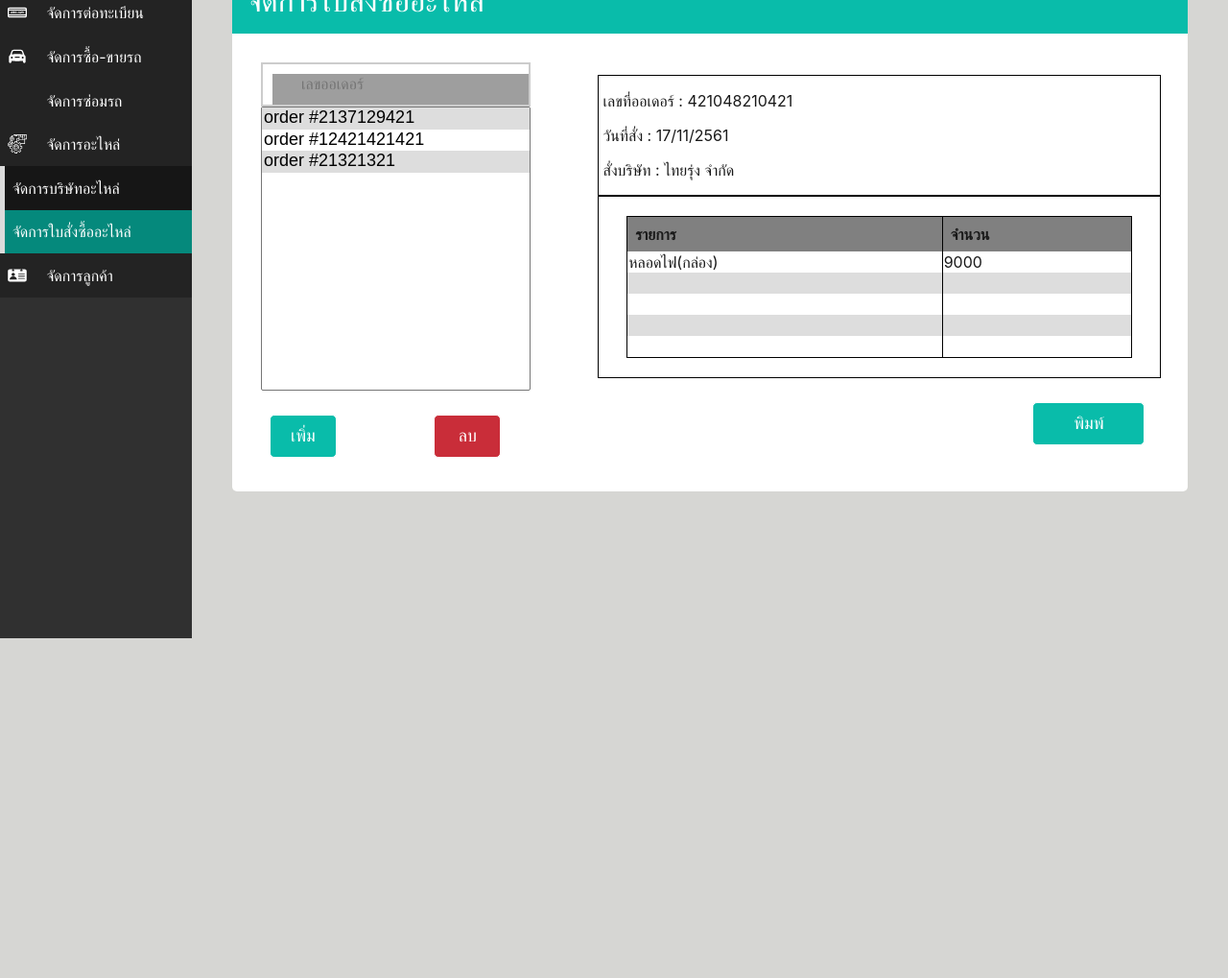
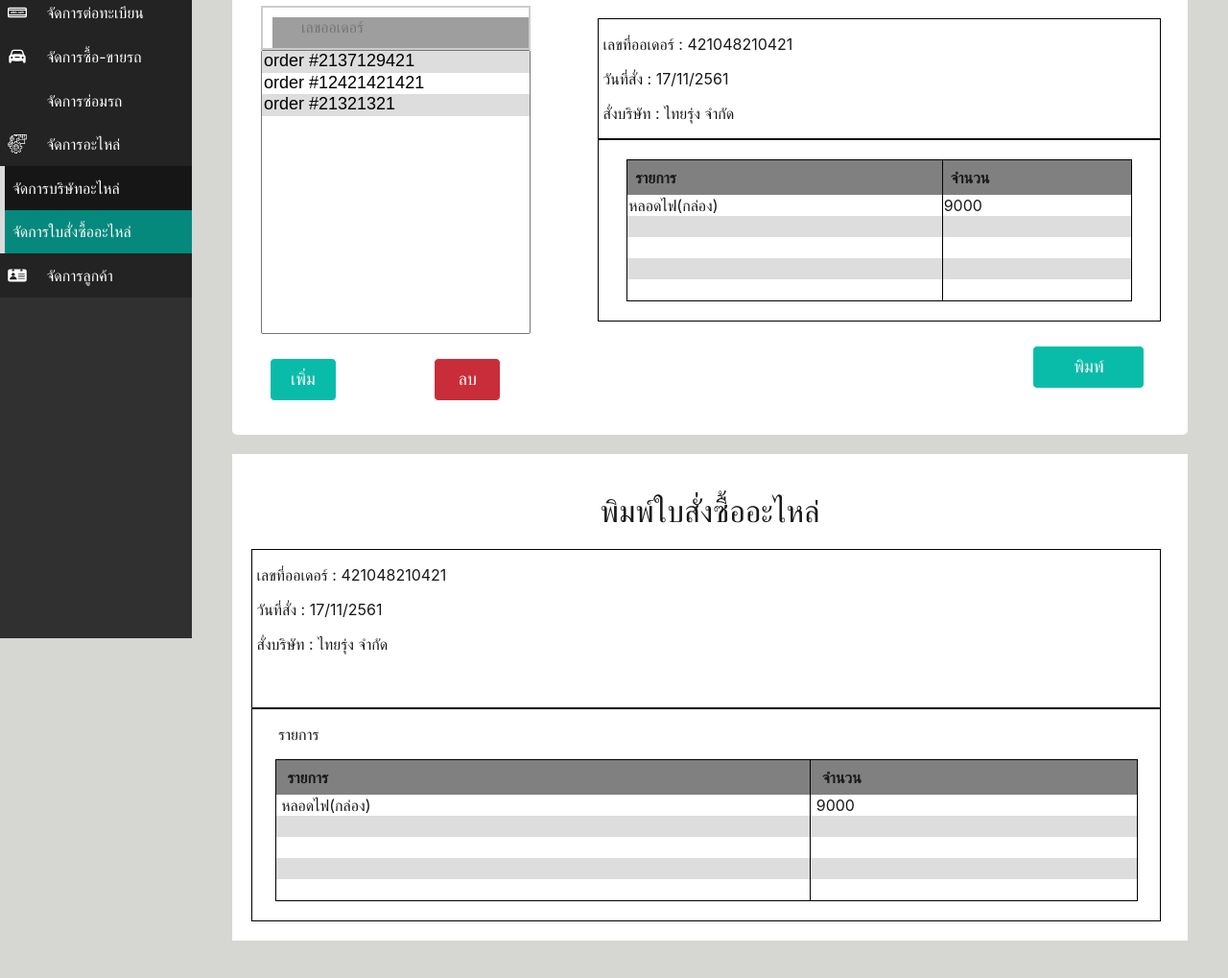
Before and after one commit to mikesmikey/autosale-retro, a plain HTML site: page client/part_order.html in a window 1280 px wide. Shown: the part 187-1206 px from the top of the page at 96% size. Before the commit the page ends 800 px from the top, so only its background shows below. Drawn offline with Linux system fonts and the light colour scheme; grey boxes are pictures that could not be loaded.

Commit message:
part_order_css.css,part_order

```diff
--- a/client/part_order.html
+++ b/client/part_order.html
@@ -236,14 +236,14 @@
 
         <div class="box" id="formPartOrder">
                 <div class="columns">
-                        <div class="column is-9">
+                        <div class="column">
                             <br>
                             <center><font size = 6> พิมพ์ใบสั่งซื้ออะไหล่ </font></center>
                             <br>
                         </div>
                 </div>
                 <div class="columns">
-                        <div class=" column is-9">
+                        <div class=" column">
                         <div id="bor04" >
                                 <p>&nbspเลขที่ออเดอร์ : 421048210421</p>
                                 <p>&nbspวันที่สั่ง : 17/11/2561</p>
--- a/client/resources/css/custom.css
+++ b/client/resources/css/custom.css
@@ -154,7 +154,7 @@ div.border-gray-2{
 }
 
 #formPartOrder{
-    display: none;
+    display: block;
 }
 
 .font-title{
```
